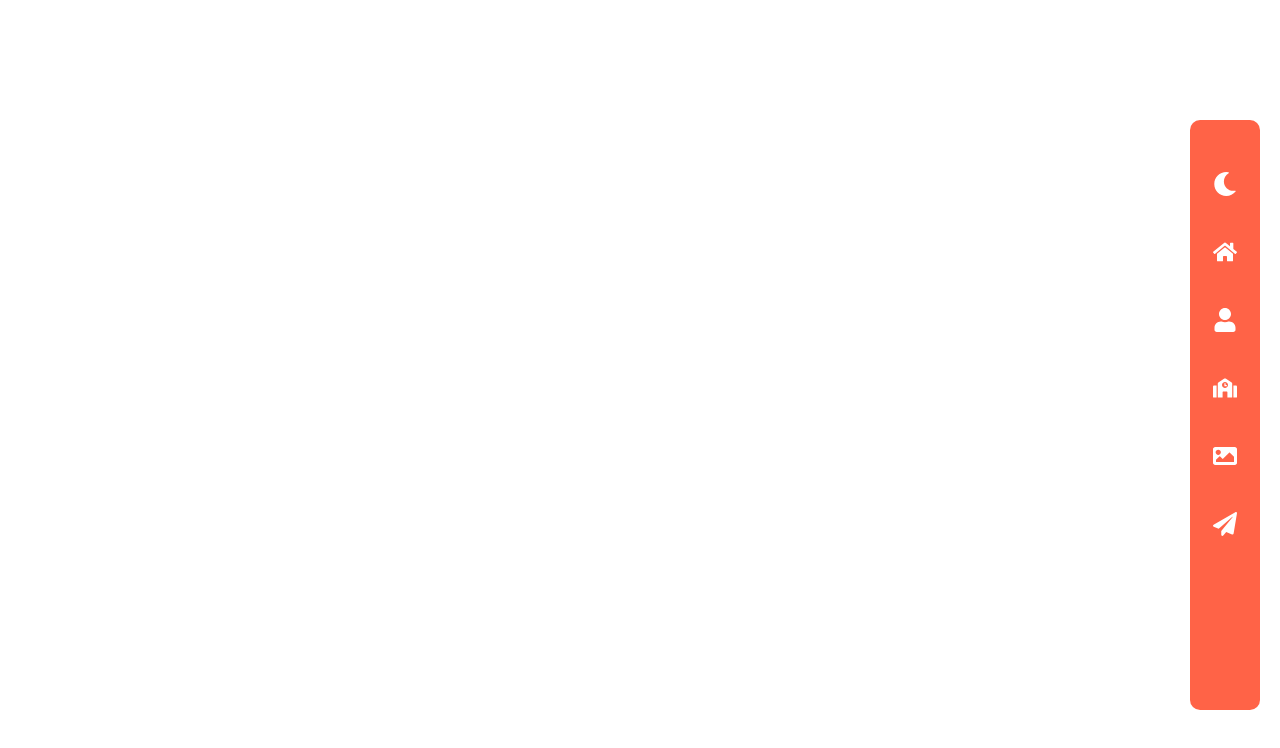
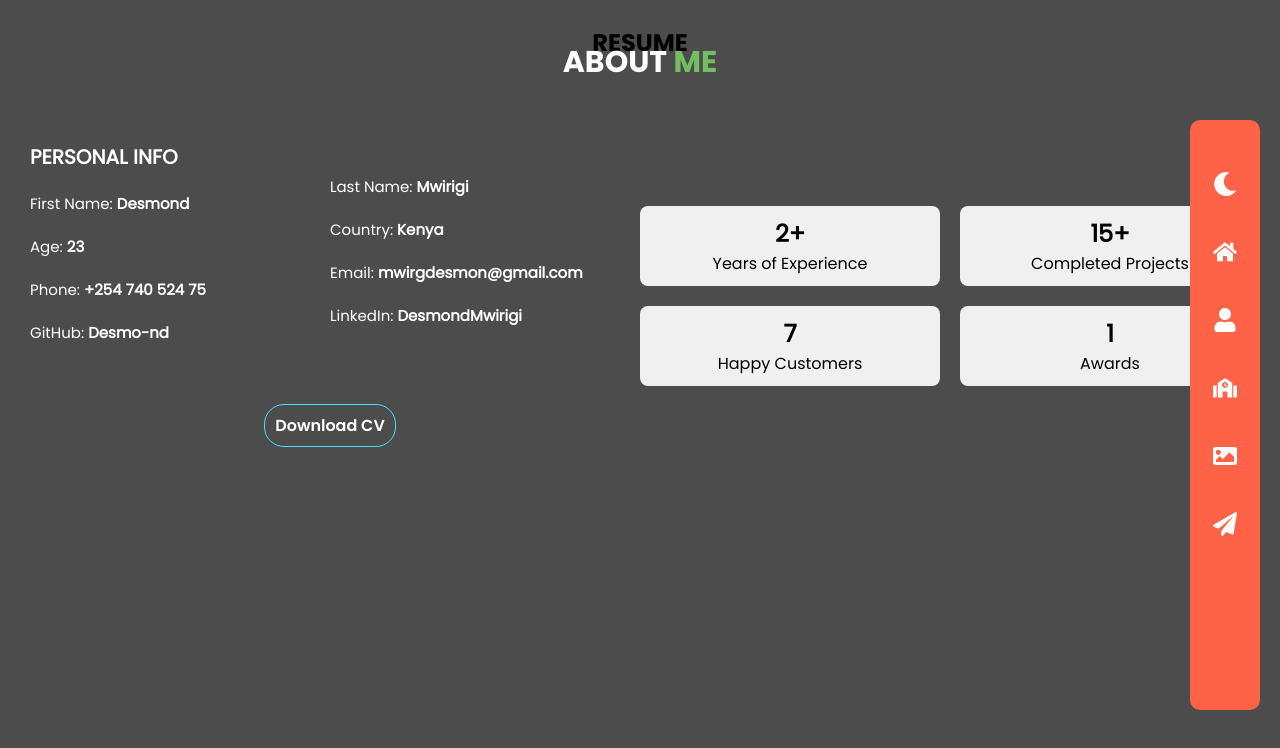
Before and after one commit to Desmo-nd/portfolio, a React (Create React App) app: page /aboutme in a window 1280 px wide. Before the commit this address had no page. Shown: the top 748 px of the page. Built offline with nearby package versions, Linux system fonts and the light colour scheme.

Commit message:
About me

```diff
--- a/src/App.js
+++ b/src/App.js
@@ -12,7 +12,7 @@ const App = () => {
         <CustomNavigationBar /> {/* This would be your custom navigation bar if you want to include it */}
         <Routes>
           <Route path="/" element={<Home />} />
-          <Route path="/about-me" element={<AboutMe />} />
+          <Route path="/aboutme" element={<AboutMe />} />
         </Routes>
       </div>
     </Router>
--- a/src/Components/About/Grid.css
+++ b/src/Components/About/Grid.css
@@ -1,34 +1,23 @@
-.grid {
-    display: flex;
-    flex-direction: row;
-    flex-wrap: wrap;
-    justify-content: space-around;
-    width: 50%;
+.grid-container {
+    display: grid;
+    gap: 20px;
+    margin-top: 20px;
+    width: 100%;
+    grid-template-columns: repeat(auto-fit, minmax(200px, 1fr));
   }
 
   .grid-item {
-    width: 35%;
-    height: 140px;
-    border-radius: 10px;
-    border: 2px solid #007bff; /* Replace with your color */
-    margin-bottom: 20px;
-    padding: 15px 20px;
-    display: flex;
-    flex-direction: column;
-    justify-content: center;
-    align-items: center;
+    background: #f0f0f0;
+    padding: 10px;
+    border-radius: 8px;
+    text-align: center;
   }
 
-.item-text, .item-num {
-    color: #ffffff;
-}
-
-.item-text {
-    font-size: 18px;
+  .itemnum {
+    font-size: 24px;
     font-weight: bold;
   }
 
-.item-num {
-    font-size: 30px;
-    font-weight: bold;
+  .itemtext {
+    font-size: 16px;
   }
--- a/src/Components/About/Grid.js
+++ b/src/Components/About/Grid.js
@@ -1,24 +1,24 @@
 import React from 'react';
-import './Grid.css'; // Create a Grid.css file for your styles
+import './Grid.css';
 
 const Grid = () => {
   return (
-        <div className="grid">
+    <div className="grid-container">
       <div className="grid-item">
-                <p className="item-num">2+</p>
-                <p className="item-text">Years of Experience</p>
+        <p className="itemnum">2+</p>
+        <p className="itemtext">Years of Experience</p>
       </div>
       <div className="grid-item">
-                <p className="item-num">15+</p>
-                <p className="item-text">Completed Projects</p>
+        <p className="itemnum">15+</p>
+        <p className="itemtext">Completed Projects</p>
       </div>
       <div className="grid-item">
-                <p className="item-num">7</p>
-                <p className="item-text">Happy Customers</p>
+        <p className="itemnum">7</p>
+        <p className="itemtext">Happy Customers</p>
       </div>
       <div className="grid-item">
-                <p className="item-num">1</p>
-                <p className="item-text">Awards</p>
+        <p className="itemnum">1</p>
+        <p className="itemtext">Awards</p>
       </div>
     </div>
   );
--- a/src/Components/About/PersonalInfo.css
+++ b/src/Components/About/PersonalInfo.css
@@ -1,33 +1,54 @@
-.container {
+.personal-info-wrapper {
+    background: rgba(0, 0, 0, 0.7);
+    width: 100%;
+    height: 100vh;
+    padding: 20px;
+    box-sizing: border-box;
+  }
+  .All{
     display: flex;
+    justify-content: center;
+    align-items: center;
+  }
+  .contain {
     flex-direction: column;
-    padding: 20px;
+    align-items: center;
+    width: 100%;
+    color: #fff;
   }
 
   .info-cont {
     display: flex;
     justify-content: space-between;
+    width: 100%;
+    max-width: 600px;
+    margin: 20px 0;
   }
 
   .left, .right {
     flex: 1;
   }
-
-.modal-subheader {
+  .modalHeader{
+    text-align: center;
+    font-size: 30px;
+    font-family: 'Poppins-Bold';
+    color: #fff;
+  }
+  .modalsubheader {
     font-size: 20px;
     margin-bottom: 20px;
-    color: #ffffff;
-    font-weight: 600; /* 'semibold' equivalent */
+    color: #fff;
+    font-weight: 600;
   }
 
-.modal-text {
+  .modaltext {
     font-size: 15px;
     margin-bottom: 20px;
-    color: #ffffff;
+    color: #fff;
   }
 
   .modal-answer {
     font-size: 15px;
-    color: #ffffff;
+    color: #fff;
     font-weight: bold;
   }
--- a/src/Components/About/PersonalInfo.js
+++ b/src/Components/About/PersonalInfo.js
@@ -1,27 +1,33 @@
 import React from 'react';
-import './PersonalInfo.css'; // Create a PersonalInfo.css file for your styles
-import DownloadCV from '../Home/DownloadCVButton'; // Make sure this component is compatible with React.js
+import './PersonalInfo.css';
+import DownloadCV from '../Home/DownloadCVButton';
+import Grid from './Grid';
 
 const PersonalInfo = () => {
   return (
-        <div className="container">
+    <div className='personal-info-wrapper'>
+        <h1 className="modalHeader">ABOUT <span style={{color: '#73BE64'}}>ME</span></h1>
+        <div className='All'>
+            <div className="contain">
                 <div className="info-cont">
                     <div className="left">
-                    <h2 className="modal-subheader">PERSONAL INFO</h2>
-
-                    <p className="modal-text">First Name: <span className="modal-answer">Desmond</span></p>
-                    <p className="modal-text">Age: <span className="modal-answer">23</span></p>
-                    <p className="modal-text">Phone: <span className="modal-answer">+254 740 524 75</span></p>
-                    <p className="modal-text">GitHub: <span className="modal-answer">Desmo-nd</span></p>
+                        <h2 className="modalsubheader">PERSONAL INFO</h2>
+                        <p className="modaltext">First Name: <span className="modal-answer">Desmond</span></p>
+                        <p className="modaltext">Age: <span className="modal-answer">23</span></p>
+                        <p className="modaltext">Phone: <span className="modal-answer">+254 740 524 75</span></p>
+                        <p className="modaltext">GitHub: <span className="modal-answer">Desmo-nd</span></p>
                     </div>
                     <div className="right">
-                    <p className="modal-text" style={{ marginTop: '50px' }}>Last Name: <span className="modal-answer">Mwirigi</span></p>
-                    <p className="modal-text">Country: <span className="modal-answer">Kenya</span></p>
-                    <p className="modal-text">Email: <span className="modal-answer">mwirgdesmon@gmail.com</span></p>
-                    <p className="modal-text">LinkedIn: <span className="modal-answer">DesmondMwirigi</span></p>
+                        <p className="modaltext" style={{ marginTop: '50px' }}>Last Name: <span className="modal-answer">Mwirigi</span></p>
+                        <p className="modaltext">Country: <span className="modal-answer">Kenya</span></p>
+                        <p className="modaltext">Email: <span className="modal-answer">mwirgdesmon@gmail.com</span></p>
+                        <p className="modaltext">LinkedIn: <span className="modal-answer">DesmondMwirigi</span></p>
                     </div>
                 </div>
                 <DownloadCV />
+            </div>
+            <Grid />
+        </div>
     </div>
   );
 };
--- a/src/Components/CustomNavigationBar.css
+++ b/src/Components/CustomNavigationBar.css
@@ -4,7 +4,7 @@
     right: 20px;
     width: 70px;
     height: 70%;
-    background-color: #007bff; /* Replace with your primary color */
+    background-color: #007bff;
     display: flex;
     flex-direction: column;
     justify-content: flex-start;
@@ -22,13 +22,14 @@
   }
 
   .iconContainer:hover {
-    background-color: rgba(0, 0, 0, 0.1); /* Optional hover effect */
+    background-color: rgba(0, 0, 0, 0.1);
   }
 
   .lightMode {
-    background-color: #ff6347; /* Replace with your primary color */
+    background-color: #ff6347;
   }
 
   .nightMode {
-    background-color: #343a40; /* Replace with a different color for night mode */
+    background-color: #35424E;
   }
+  /* 343a40 */
--- a/src/Components/Home/Content.css
+++ b/src/Components/Home/Content.css
@@ -1,4 +1,4 @@
-.container {
+.contain {
     display: flex;
     justify-content: center;
     align-items: center;
@@ -164,9 +164,9 @@
 
   }
 
-  .topNav {
-    /* display: flex; */
-  }
+  /* .topNav {
+    display: flex;
+  } */
   /* .close-button{
     height: 20px;
     text-align: center;
--- a/src/Components/Home/Content.js
+++ b/src/Components/Home/Content.js
@@ -14,7 +14,7 @@ const Content = () => {
   };
 
   return (
-    <div className="container">
+    <div className="contain">
       <div className="content">
         <h1 className="Header"><span id='am'>I'm</span> Desmond Murangiri</h1>
         <h1 className="Header">I'm a Software Engineer</h1>
--- a/src/Screens/AboutMe.css
+++ b/src/Screens/AboutMe.css
@@ -1,41 +1,34 @@
-.container {
+.about-container {
+  position: relative;
   display: flex;
   flex-direction: column;
   align-items: center;
-    background-color: #35424E;
+  background: #ffffff;
   width: 100%;
-    padding: 20px;
+  min-height: 100vh;
   box-sizing: border-box;
 }
 
-  .modalHeader {
+.header {
   font-size: 24px;
-    color: #ffffff;
-    font-family: 'Poppins-Bold', sans-serif; /* Use the appropriate font family */
+  color: #000;
+  font-family: 'Poppins-Bold', sans-serif;
   text-align: center;
   margin: 25px 0;
+  z-index: 1;
 }
 
-  .gridCont {
-    width: 95%;
-    display: flex;
-    flex-direction: row;
-    justify-content: space-between;
-    margin-top: 20px;
+.personal-info-container {
+  position: absolute;
+  top: 0;
+  width: 100%;
+  z-index: 1;
 }
 
-  /* Optional styles for the title and subheader */
-  .title {
-    font-size: 24px;
-    font-weight: bold;
-    color: #ffffff;
-    margin-bottom: 20px;
-    text-align: center;
+.navbar-container {
+  width: 100%;
+  display: flex;
+  justify-content: center;
+  margin-top: 20px;
+  z-index: 1;
 }
-
-  .modalSubHeader {
-    font-size: 20px;
-    margin-bottom: 20px;
-    color: #ffffff;
-    font-family: 'Poppins-SemiBold', sans-serif; /* Use the appropriate font family */
-  }
--- a/src/Screens/AboutMe.js
+++ b/src/Screens/AboutMe.js
@@ -1,18 +1,18 @@
 import React from 'react';
-import CustomNavigationBar from '../Components/CustomNavigationBar'; // Adjust import path as necessary
-import PersonalInfo from '../Components/About/PersonalInfo'; // Adjust import path as necessary
-import Grid from '../Components/About/Grid'; // Adjust import path as necessary
-import './AboutMe.css'; // Import CSS file
+import CustomNavigationBar from '../Components/CustomNavigationBar';
+import PersonalInfo from '../Components/About/PersonalInfo';
+import './AboutMe.css';
 
 const AboutMe = () => {
   return (
-    <div className="container">
-      <h1 className="modalHeader">ABOUT <span style={{color: '#73BE64'}}>ME</span></h1>
-      <div className="gridCont">
+    <div className="about-container">
+      <h1 className="header">RESUME</h1>
+      <div className="personal-info-container">
         <PersonalInfo />
-        <Grid />
       </div>
-      <CustomNavigationBar />
+      <div className='navbar-container'>
+        <CustomNavigationBar />
+      </div>
     </div>
   );
 };
```
Also changed, not shown: src/Screens/Home.css (+18 -19 lines). Lines whose indentation alone changed are shown as unchanged.
